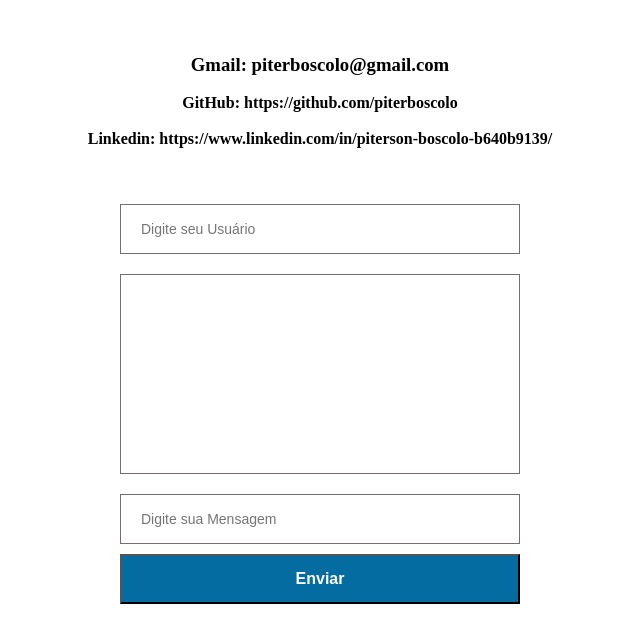
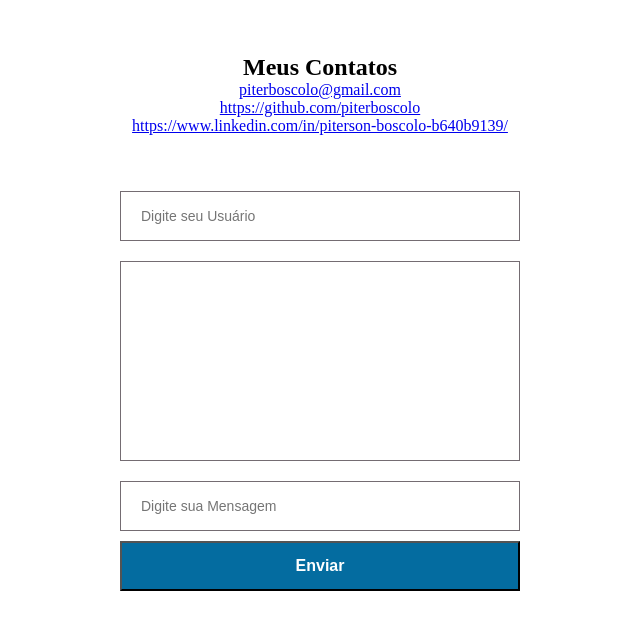
Before and after one commit to piterboscolo/chatNode, a website: page public/index.html in a window 1280 px wide. Shown: the whole page, without its empty margins (320-960 px from the left). Drawn offline with nearby package versions, Linux system fonts and the light colour scheme; no server answers.

Commit message:
Add files via upload

```diff
--- a/public/index.html
+++ b/public/index.html
@@ -12,9 +12,10 @@
                 <br>
                 <br>
                 <br>
-        <h3>Gmail: piterboscolo@gmail.com</h3><br>
-        <h4>GitHub: https://github.com/piterboscolo</h4><br>
-        <h4>Linkedin: https://www.linkedin.com/in/piterson-boscolo-b640b9139/</h4>
+                <h2>Meus Contatos</h2>
+                <p><a href="piterboscolo@gmail.com">piterboscolo@gmail.com</a></p>
+                <p><a href="https://github.com/piterboscolo">https://github.com/piterboscolo</a></p>
+                <p><a href="https://www.linkedin.com/in/piterson-boscolo-b640b9139/">https://www.linkedin.com/in/piterson-boscolo-b640b9139/</a></p>
         </center>
     </p>
    <link rel="stylesheet" href="styles.css">
@@ -22,7 +23,7 @@
 <body>
    <form id="chat">
       <input type="text" name="username" placeholder="Digite seu Usuário">
-      <div class="messages"></div>
+      <div class="messages"' ></div>
       <input type="text" name="message" placeholder="Digite sua Mensagem" >
       <button type="submit">Enviar</button>
    </form>
@@ -66,6 +67,9 @@
     apagarCampos()
 
 });
+
+
    </script>
+
 </body>
 </html>
```
